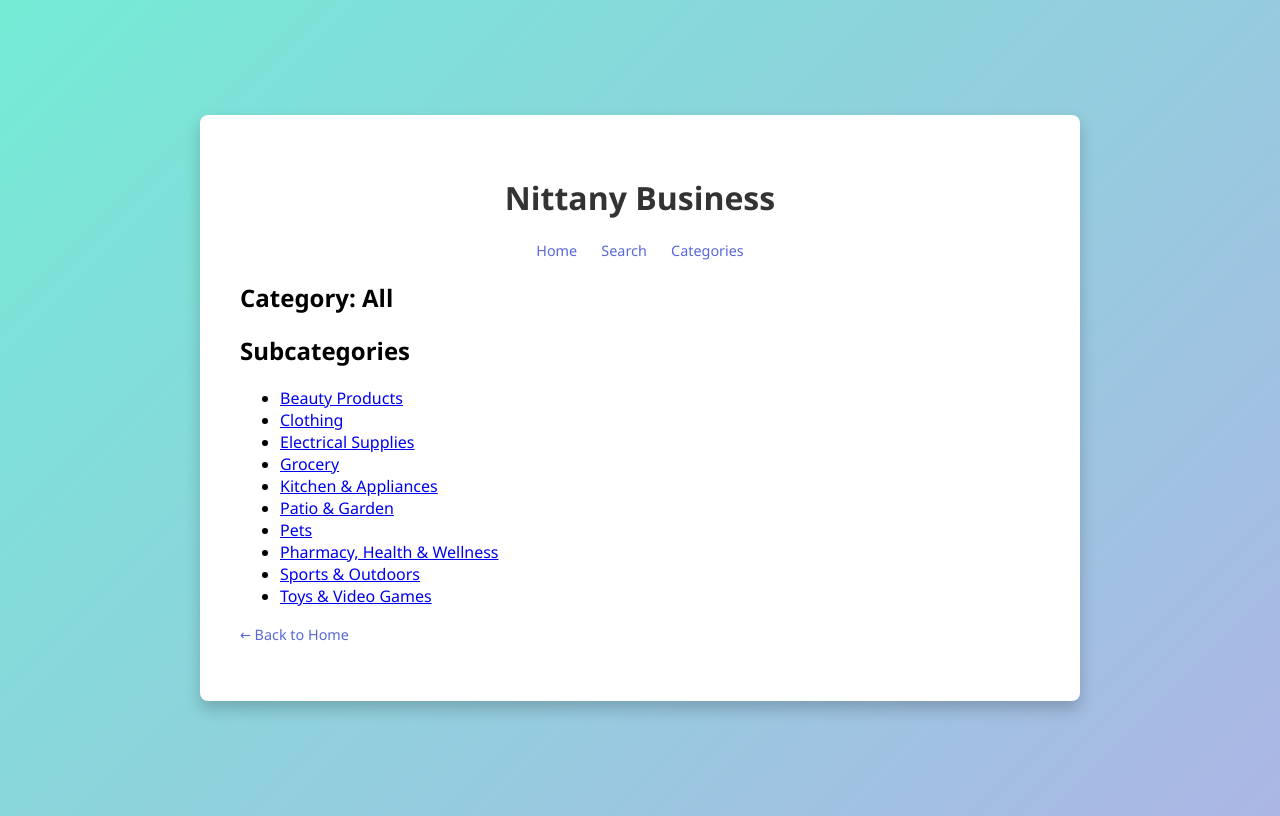
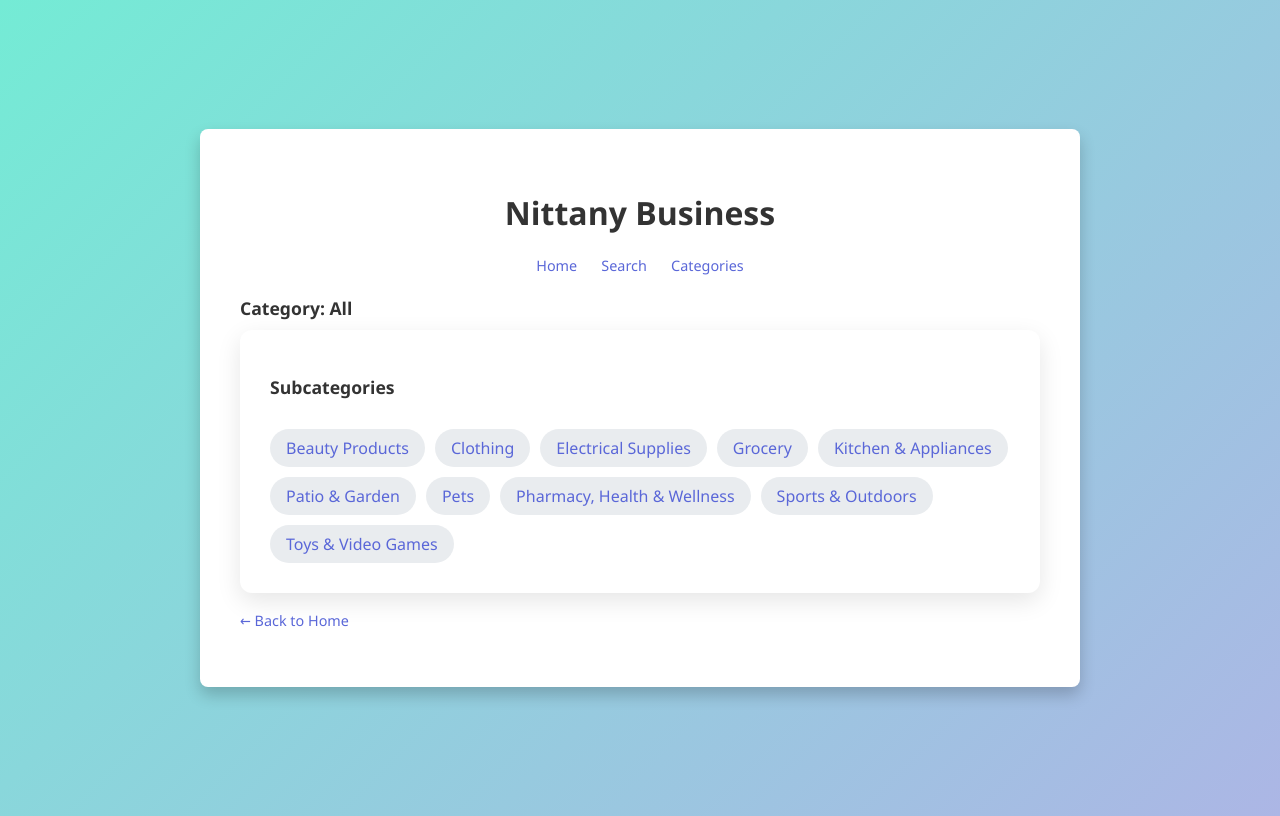
Before and after one commit to Codakshay/KCZA_CMPSC431W_Capstone, a Flask app: page /categories/All in a window 1280 px wide. Run offline with Flask 3, Linux system fonts and the light colour scheme; data comes from the database, SQL or seed files in the repository.

Commit message:
Update the UI for subcategory in category.html

```diff
--- a/templates/categories.html
+++ b/templates/categories.html
@@ -44,60 +44,72 @@
         text-decoration: underline;
     }
 
-    .flash-messages {
-        margin-bottom: 20px;
-        padding: 10px;
-        background-color: #E0F7FA;
-        border: 1px solid #81D4FA;
-        color: #01579B;
-        border-radius: 4px;
+    h2 {
+        margin-bottom: 10px;
+        color: #333;
+        font-size: 1.1rem;
     }
 
-    .flash-messages ul {
-        list-style-type: none;
+    .results-container {
+        background-color: #fff;
+        border-radius: 12px;
+        padding: 30px;
+        width: 740px;
+        box-shadow: 0 8px 24px rgba(0, 0, 0, 0.1);
+        display: flex;
+        flex-direction: column;
+        gap: 20px;
     }
 
-    form h2 {
-        margin-bottom: 15px;
-        color: #333;
-        font-size: 1.2rem;
+    /* Subcategory pills */
+    .subcategory-list {
+        display: flex;
+        flex-wrap: wrap;
+        gap: 10px;
+        margin: 0;
+        padding: 0;
+        list-style: none;
+    }
+    .subcategory-list li a {
+        display: inline-block;
+        background-color: #E9ECEF;
+        padding: 8px 16px;
+        border-radius: 20px;
+        font-family: 'Segoe UI', Tahoma, Geneva, Verdana, sans-serif;
+        color: #5A67D8;
+        text-decoration: none;
+        transition: background 0.2s, box-shadow 0.2s;
+    }
+    .subcategory-list li a:hover {
+        background-color: #DDE1E7;
+        box-shadow: 0 2px 6px rgba(0,0,0,0.1);
     }
 
-    label {
-        display: block;
-        color: #555;
-        font-size: 0.9rem;
-        margin-bottom: 5px;
+    .product-card {
+        background: linear-gradient(to right, #f8f9fa, #e9ecef);
+        border-left: 5px solid #5A67D8;
+        padding: 20px;
+        border-radius: 8px;
+        transition: transform 0.2s ease, box-shadow 0.2s ease;
+        box-shadow: 0 4px 10px rgba(0, 0, 0, 0.05);
     }
 
-    input[type="text"],
-    input[type="number"],
-    input[type="email"],
-    select,
-    textarea {
-        width: 100%;
-        padding: 10px;
-        margin-bottom: 15px;
-        border: 1px solid #ddd;
-        border-radius: 4px;
-        font-size: 0.95rem;
+    .product-card:hover {
+        transform: translateY(-3px);
+        box-shadow: 0 6px 16px rgba(0, 0, 0, 0.1);
     }
 
-    button[type="submit"] {
-        width: 140px;
-        padding: 10px;
-        border: none;
-        background-color: #5A67D8;
-        color: #fff;
-        font-size: 1rem;
-        border-radius: 4px;
-        cursor: pointer;
-        transition: background-color 0.3s;
-        margin-bottom: 20px;
+    .product-card h3 {
+        font-size: 1.4rem;
+        margin-bottom: 8px;
+        color: #333;
     }
 
-    button[type="submit"]:hover {
-        background-color: #434190;
+    .product-card p {
+        margin: 4px 0;
+        font-size: 0.95rem;
+        color: #444;
+        line-height: 1.4;
     }
 
     a.back-link {
@@ -105,7 +117,6 @@
         text-decoration: none;
         font-size: 0.9rem;
     }
-
     a.back-link:hover {
         text-decoration: underline;
     }
@@ -128,7 +139,7 @@
         <div class="results-container">
             <h2>Subcategories</h2>
             {% if subcategories %}
-              <ul>
+              <ul class="subcategory-list">
                 {% for sub in subcategories %}
                   <li>
                     <a href="{{ url_for('view_category', parent_category=sub[0]) }}">
@@ -159,9 +170,7 @@
             {% endif %}
         </div>
 
-        <p>
-          <a class="back-link" href="{{ url_for('index') }}">← Back to Home</a>
-        </p>
+        <p><a class="back-link" href="{{ url_for('index') }}">← Back to Home</a></p>
     </div>
 </body>
 </html>
```
